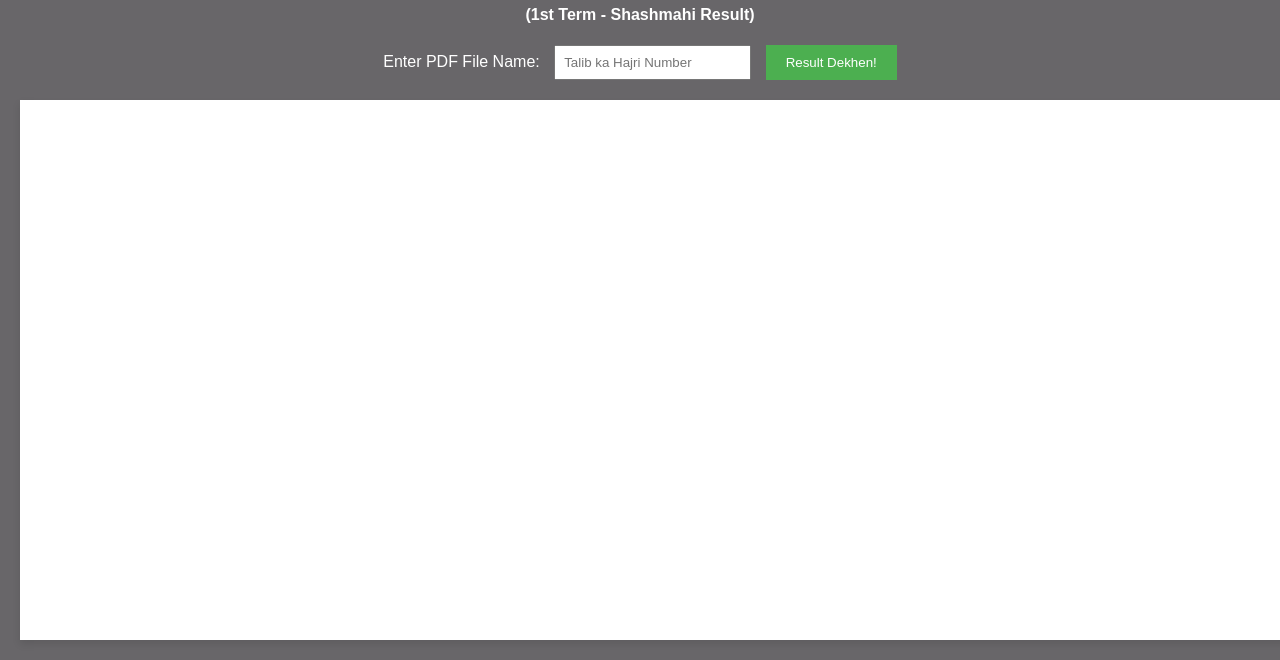
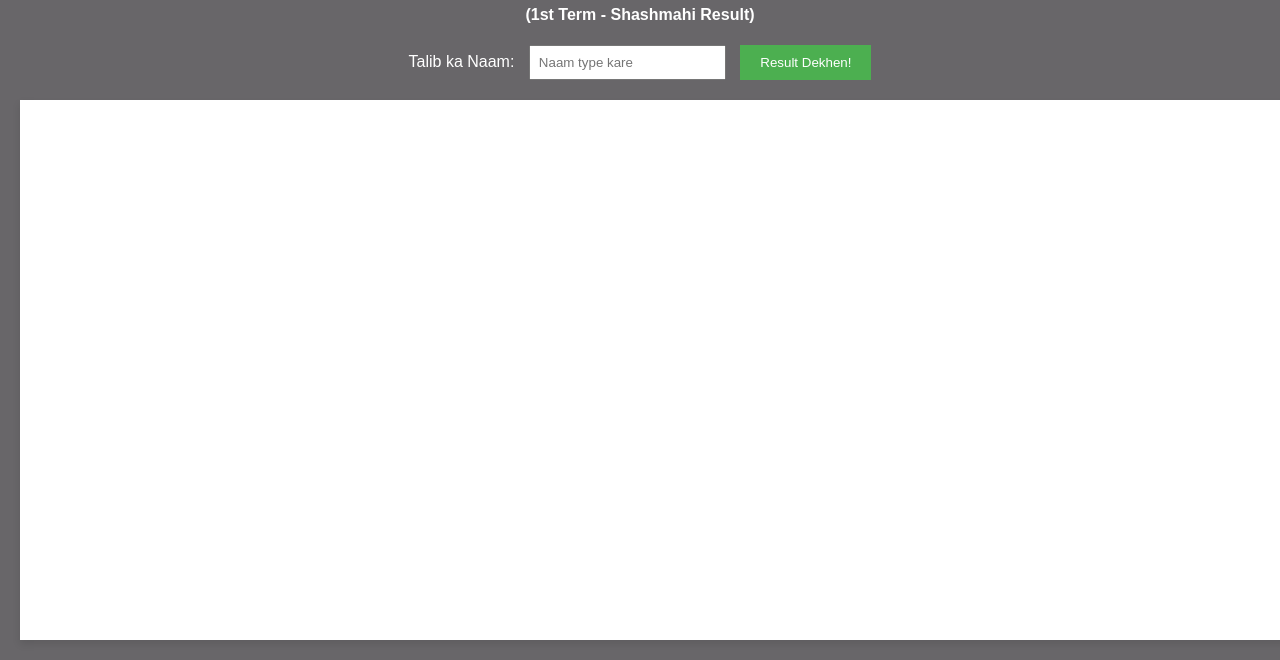
Before and after one commit to maktab1/result, a plain HTML site: page index.html in a window 1280 px wide. Shown: the part 165-825 px from the top of the page. Drawn offline with Linux system fonts and the light colour scheme.

Commit message:
Update index.html

```diff
--- a/index.html
+++ b/index.html
@@ -63,8 +63,8 @@
     <h4>(1st Term - Shashmahi Result) </h4>
 
     <form id="pdfForm">
-        <label for="pdfName">Enter PDF File Name:</label>
-        <input type="text" id="pdfName" name="pdfName" list="pdfSuggestions" placeholder="Talib ka Hajri Number" autocomplete="off" required>
+        <label for="pdfName">Talib ka Naam:</label>
+        <input type="text" id="pdfName" name="pdfName" list="pdfSuggestions" placeholder="Naam type kare" autocomplete="off" required>
         <datalist id="pdfSuggestions"></datalist>
         <button type="button" onclick="loadPDF()">Result Dekhen!</button>
     </form>
```
